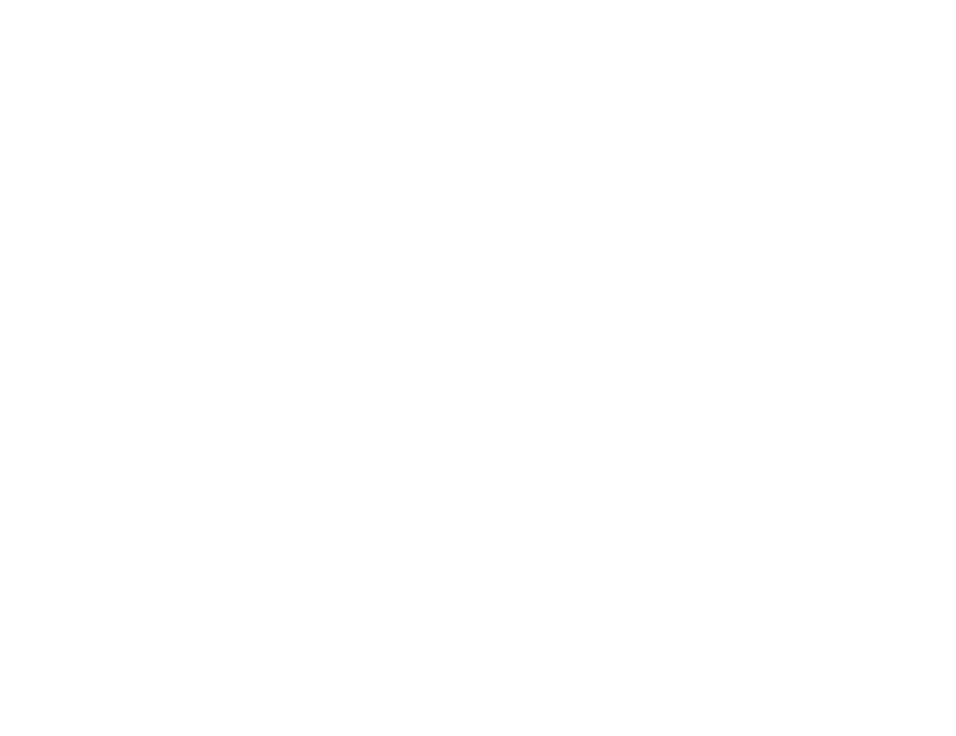
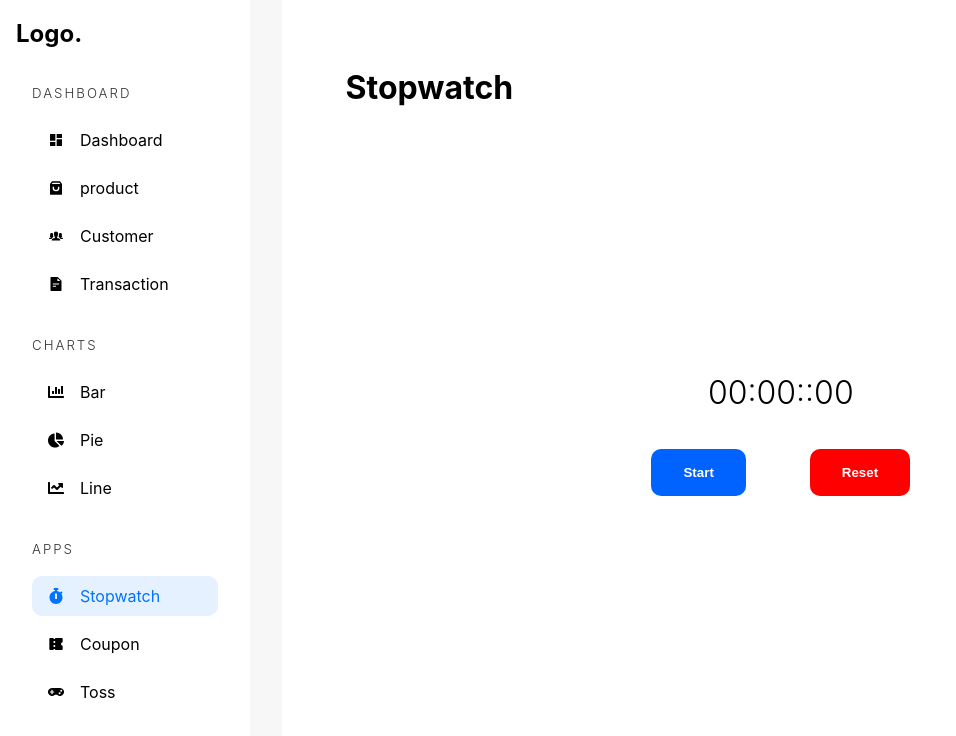
Before and after one commit to sinha-niranjan/admin-dashboard-typescript, a React (Vite) app: page /admin/app/stopwatch in a window 1280 px wide. Before the commit this address had no page. Shown: the top 736 px of the page, without its empty margins (0-956 px from the left). Built offline with nearby package versions, Linux system fonts and the light colour scheme.

Commit message:
stop watch added

```diff
--- a/src/App.tsx
+++ b/src/App.tsx
@@ -20,6 +20,10 @@
 const PieCharts = lazy(() => import("./pages/charts/PieCharts"));
 const LineCharts = lazy(() => import("./pages/charts/LineCharts"));
 
+const StopWatch = lazy(() => import("./pages/apps/StopWatch"));
+const Coupon = lazy(() => import("./pages/apps/Coupon"));
+const Toss = lazy(() => import("./pages/apps/Toss"));
+
 const App = () => {
   return (
     <BrowserRouter>
@@ -32,11 +36,14 @@
           <Route path="/admin/transaction" element={<Transaction />} />
 
           {/* Charts  */}
-
-          {/* Apps  */}
           <Route path="/admin/chart/bar" element={<BarCharts />} />
           <Route path="/admin/chart/pie" element={<PieCharts />} />
           <Route path="/admin/chart/line" element={<LineCharts />} />
+
+          {/* Apps  */}
+          <Route path="/admin/app/stopwatch" element={<StopWatch />} />
+          <Route path="/admin/app/coupon" element={<Coupon />} />
+          <Route path="/admin/app/toss" element={<Toss />} />
 
           {/* Managment  */}
           <Route path="/admin/product/new" element={<NewProduct />} />
--- /dev/null
+++ b/src/pages/apps/Coupon.tsx
@@ -0,0 +1,12 @@
+import React from 'react'
+import AdminSidebar from '../../components/AdminSidebar'
+
+const Coupon = () => {
+  return (
+    <div className="adminContainer">
+    <AdminSidebar />
+  </div>
+  )
+}
+
+export default Coupon
--- /dev/null
+++ b/src/pages/apps/StopWatch.tsx
@@ -0,0 +1,51 @@
+import { useEffect, useState } from "react";
+import AdminSidebar from "../../components/AdminSidebar";
+
+const formatTime = (timeInSeconds: number) => {
+  const hours = String(Math.floor(timeInSeconds / 3600));
+  const minutes = String(Math.floor((timeInSeconds % 3600) / 60));
+  const seconds = String(timeInSeconds % 60);
+
+  return `${hours.padStart(2, "0")}:${minutes.padStart(
+    2,
+    "0"
+  )}::${seconds.padStart(2, "0")}`;
+};
+
+const StopWatch = () => {
+  const [time, setTime] = useState<number>(0);
+  const [running, setRunning] = useState<boolean>(false);
+
+  useEffect(() => {
+    let intervalID: number;
+    if (running) {
+      intervalID = setInterval(() => {
+        setTime((prev) => prev + 1);
+      }, 1000);
+    }
+
+    return () => {
+      clearInterval(intervalID);
+    };
+  }, [running]);
+
+  return (
+    <div className="adminContainer">
+      <AdminSidebar />
+      <main className="dashboard-app-container">
+        <h1> Stopwatch</h1>
+        <section>
+          <div className="stopwatch">
+            <h2>{formatTime(time)}</h2>
+            <button onClick={() => setRunning((prev) => !prev)}>
+              {running ? "Stop" : "Start"}
+            </button>
+            <button onClick={() => { setRunning((prev) => !prev);  setTime(0)}}>Reset</button>
+          </div>
+        </section>
+      </main>
+    </div>
+  );
+};
+
+export default StopWatch;
--- /dev/null
+++ b/src/pages/apps/Toss.tsx
@@ -0,0 +1,12 @@
+import React from 'react'
+import AdminSidebar from '../../components/AdminSidebar'
+
+const Toss = () => {
+  return (
+    <div className="adminContainer">
+    <AdminSidebar />
+  </div>
+  )
+}
+
+export default Toss
--- /dev/null
+++ b/src/styles/_dashboardapp.scss
@@ -0,0 +1,34 @@
+.dashboard-app-container {
+  background-color: white;
+  padding: 4rem;
+
+  > section {
+    @include flex(column, center, center, 2rem);
+    height: 100%;
+
+    .stopwatch {
+      > h2 {
+        font-size: 2rem;
+        font-weight: 300;
+        text-align: center;
+      }
+
+      > button {
+        padding: 1rem 2rem;
+        border: none;
+        cursor: pointer;
+        color: white;
+        margin: 2rem;
+        font-weight: 700;
+        border-radius: 10px;
+
+        &:first-of-type {
+          background-color: rgb(0, 98, 255);
+        }
+        &:last-of-type {
+          background-color: rgb(255, 0, 0);
+        }
+      }
+    }
+  }
+}
--- a/src/styles/app.scss
+++ b/src/styles/app.scss
@@ -2,6 +2,7 @@
 @import "dashboard";
 @import "product";
 @import "chart";
+@import "dashboardapp";
 
 :root {
   font-family: Inter, system-ui, Avenir, Arial, Helvetica, sans-serif;
```
